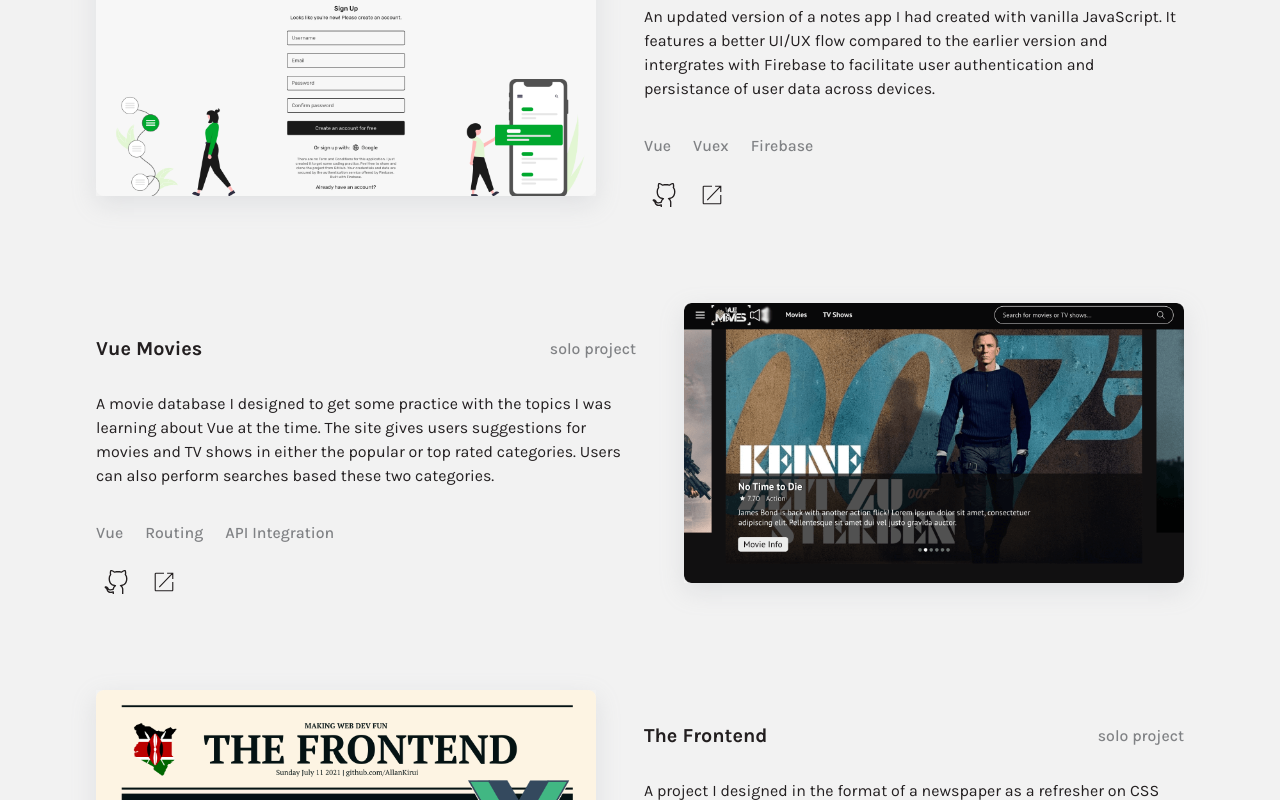
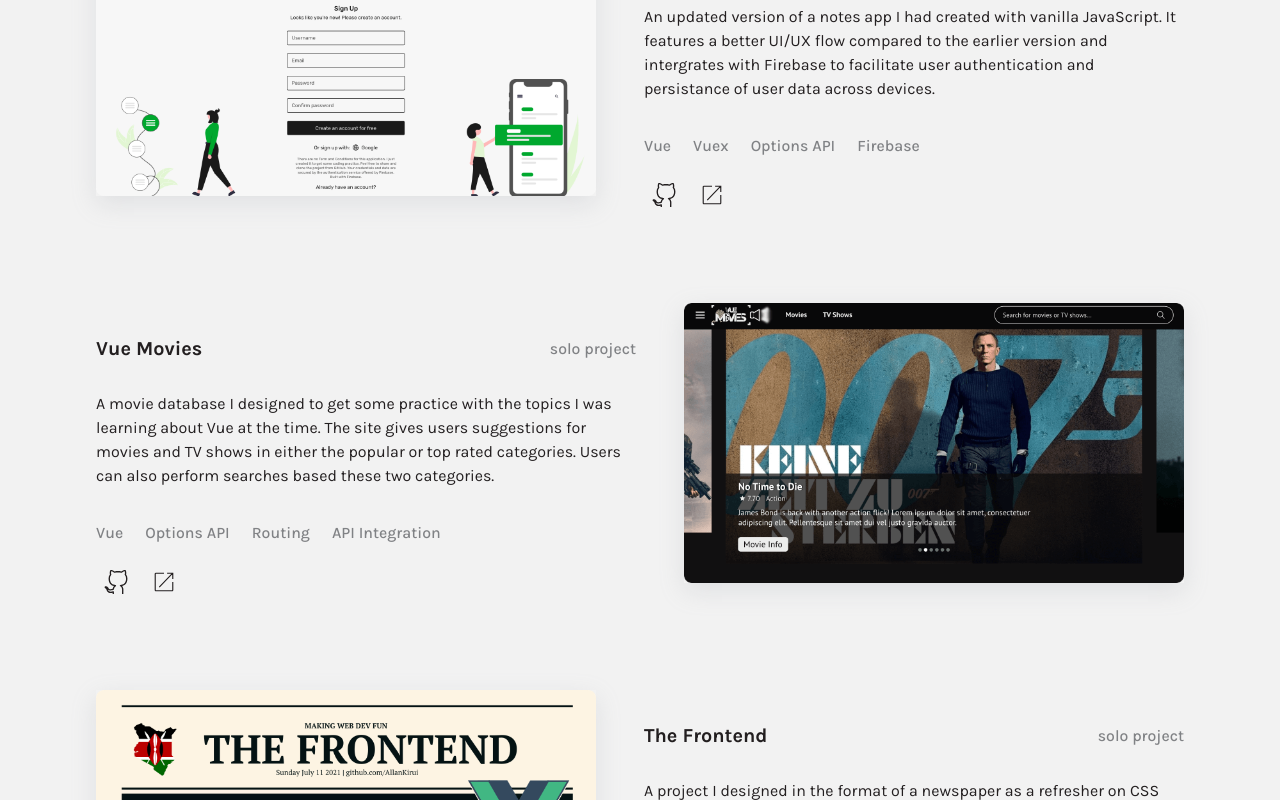
Before and after one commit to AllanKirui/AllanKirui.github.io, a Vue app: page / in a window 1280 px wide. Shown: the part 1740-2540 px from the top of the page. Built offline with nearby package versions, Linux system fonts and the light colour scheme.

Commit message:
Update information about projects

```diff
--- a/src/projects-data.js
+++ b/src/projects-data.js
@@ -4,7 +4,7 @@ export default [
     tag: "solo project",
     description:
       "An updated version of a notes app I had created with vanilla JavaScript. It features a better UI/UX flow compared to the earlier version and intergrates with Firebase to facilitate user authentication and persistance of user data across devices.",
-    about: ["Vue", "Vuex", "Firebase"],
+    about: ["Vue", "Vuex", "Options API", "Firebase"],
     links: {
       live: "https://allankirui.github.io/your-notes-v2",
       repo: "https://github.com/AllanKirui/your-notes-v2",
@@ -17,7 +17,7 @@ export default [
     tag: "solo project",
     description:
       "A movie database I designed to get some practice with the topics I was learning about Vue at the time. The site gives users suggestions for movies and TV shows in either the popular or top rated categories. Users can also perform searches based these two categories.",
-    about: ["Vue", "Routing", "API Integration"],
+    about: ["Vue", "Options API", "Routing", "API Integration"],
     links: {
       live: "https://allankirui.github.io/vue-movies",
       repo: "https://github.com/AllanKirui/vue-movies",
@@ -43,7 +43,7 @@ export default [
     tag: "solo project",
     description:
       "A project I created earlier on when I was learning the basics of Vue. The goal of the project was to get some practice with creating components and to better understand how components communicate with each other.",
-    about: ["Vue", "Components"],
+    about: ["Vue", "Components", "Options API"],
     links: {
       live: "https://allankirui.github.io/vue-color-picker",
       repo: "https://github.com/AllanKirui/vue-color-picker",
```
